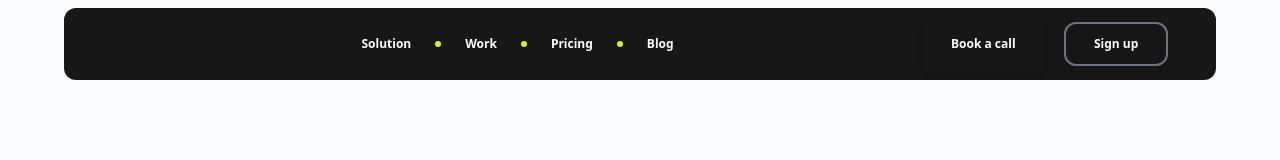
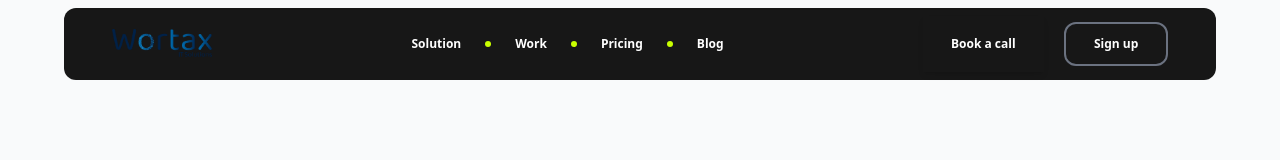
Before and after one commit to abdulqudoosasif/WORTAX-WEB, a React (Vite) app: page / in a window 1280 px wide. Shown: the top 160 px of the page. Built offline with nearby package versions, Linux system fonts and the light colour scheme.

Commit message:
header change

```diff
--- a/src/components/home/header/Navbar.jsx
+++ b/src/components/home/header/Navbar.jsx
@@ -1,5 +1,5 @@
 import React from "react";
-
+import logo from '../../../assets/img/Logo.png';
 import Magnet from "./Magnet";
 
 const Navbar = () => {
@@ -7,7 +7,7 @@ const Navbar = () => {
     <div className="w-[90vw] fixed bg-neutral-900 z-40 rounded-xl mx-[5vw] my-2 py-2 px-12 flex justify-between items-center">
       {/* Logo Hover Effect */}
       <Magnet padding={50} disabled={false} magnetStrength={4}>
-        {/* <img
+        <img
           src={logo}
           alt="Logo"
           className="cursor-pointer"
@@ -15,7 +15,7 @@ const Navbar = () => {
             width: "100px",
             height: "auto",
           }}
-        /> */}
+        />
       </Magnet>
 
       {/* Navigation Links */}
```
Also changed, not shown: src/assets/img/logo1.png (added).
